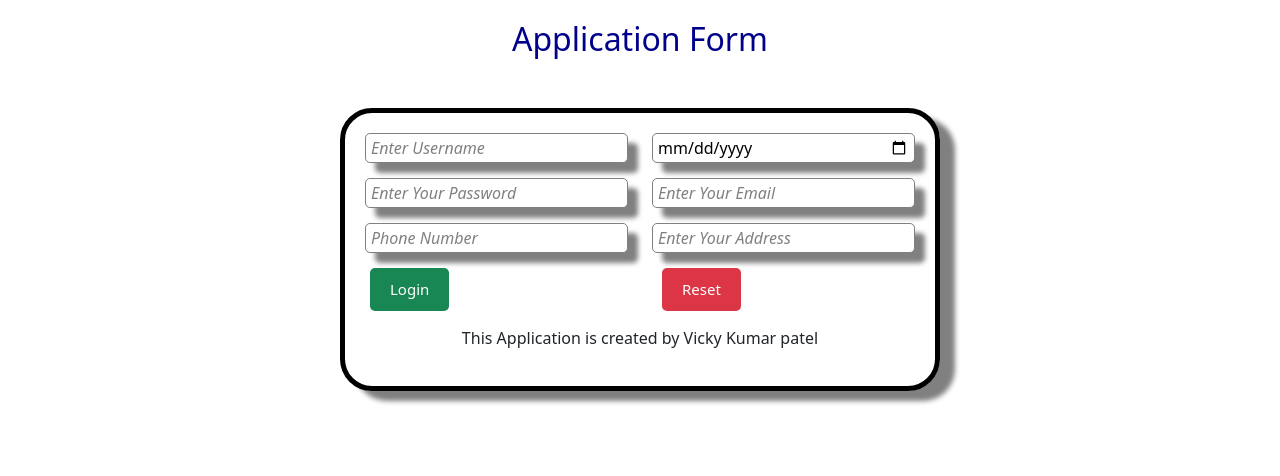
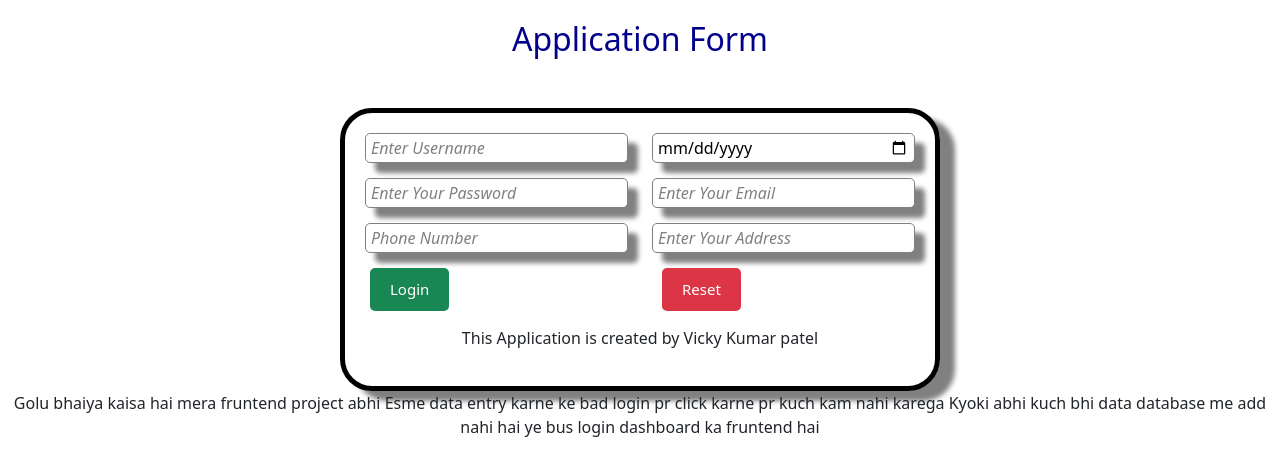
Before and after one commit to vikystudy34/First-Fruntend-Project, a React (Vite) app in the folder Project-1/: page / in a window 1280 px wide. Shown: the top 476 px of the page. Built offline with nearby package versions, Linux system fonts and the light colour scheme.

Commit message:
add a paragraph for golu bhaiya

```diff
--- a/Project-1/src/App.jsx
+++ b/Project-1/src/App.jsx
@@ -42,8 +42,7 @@ function App() {
 
   <p>This Application is created by Vicky Kumar patel</p>
     </div>
-
-
+    <p>Golu bhaiya kaisa hai mera fruntend project abhi Esme data entry karne ke bad login pr click karne pr kuch kam nahi karega Kyoki abhi kuch bhi data database me add nahi hai ye bus login dashboard ka fruntend hai</p>
 
   </center>
 }
```
